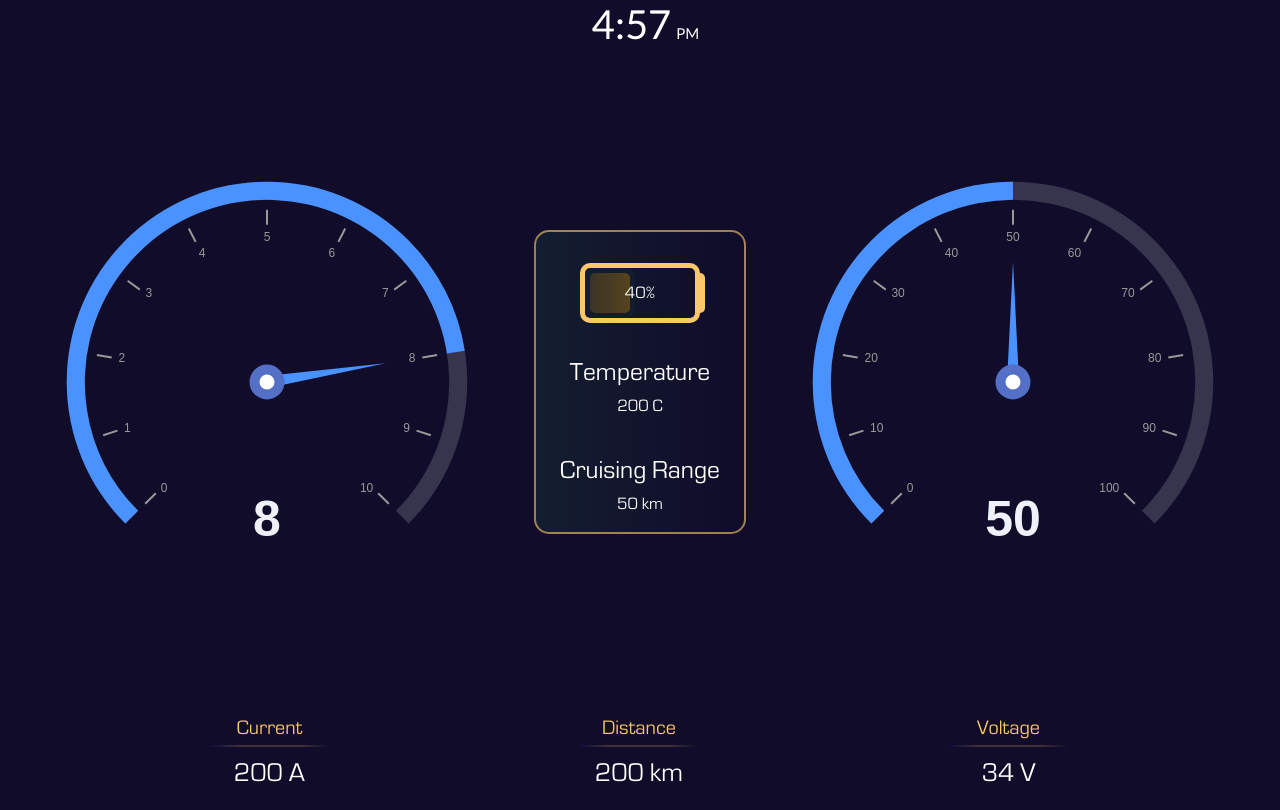
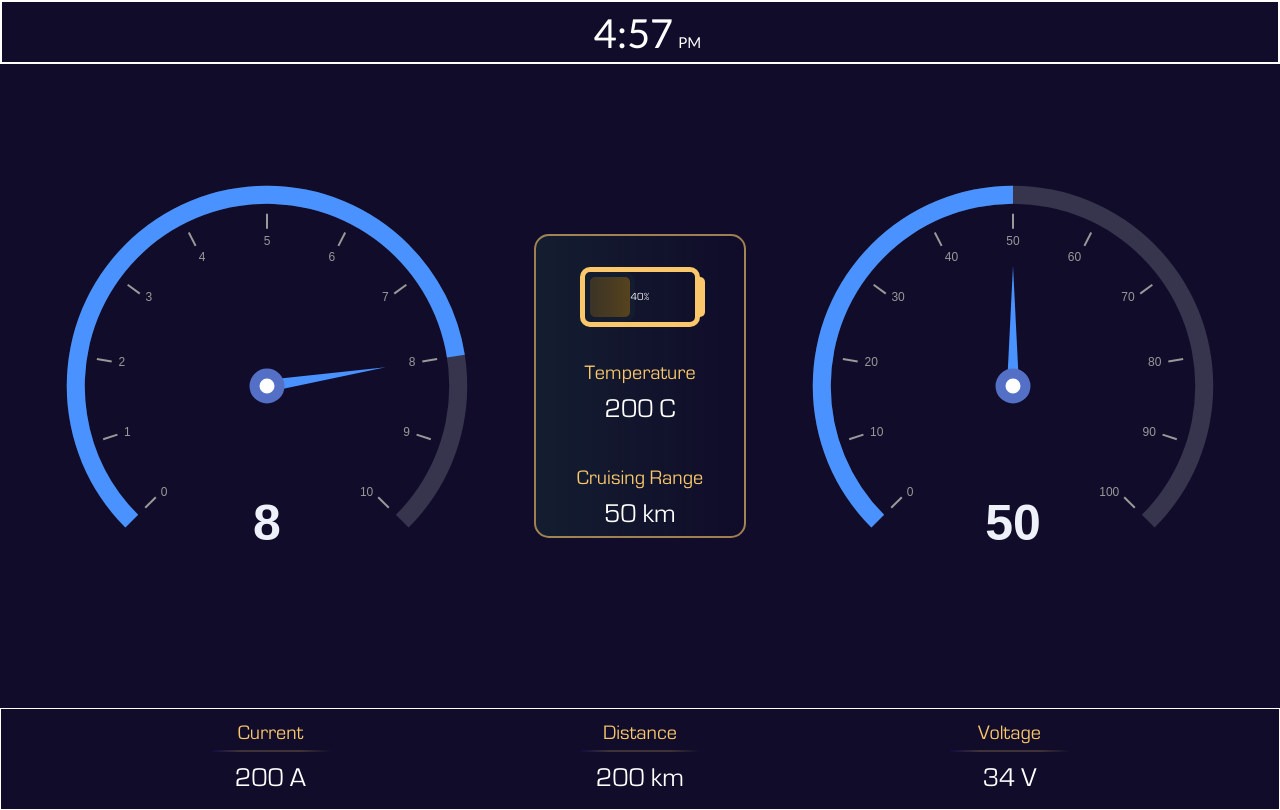
Before and after one commit to loaywaleed/mrt-dashboard, a website: page index.html in a window 1280 px wide. Drawn offline with nearby package versions, Linux system fonts and the light colour scheme.

Commit message:
font adjustment in card

```diff
--- a/css/footer.css
+++ b/css/footer.css
@@ -7,7 +7,7 @@
 
 footer {
     height: 100px;
-    /* border: 1px solid white; */
+    border: 1px solid white;
     width: calc(100% - 2px);
     display: flex;
     justify-content: center;
--- a/css/header.css
+++ b/css/header.css
@@ -1,7 +1,7 @@
 header {
   height: 60px;
   width: calc(100% - 4px);
-  /* border: 2px solid white; */
+  border: 2px solid white;
   display: flex;
   justify-content: space-between;
   align-items: center;
@@ -10,7 +10,7 @@ header {
 
 .time-text {
   font-size: 40px;
-  margin-top: 0px;
+  margin-top: 7px;
   margin-left: 15px;
   font-weight: 500;
   font-family: 'Gill Sans', 'Gill Sans MT', Calibri, 'Trebuchet MS', sans-serif;
--- a/css/styles.css
+++ b/css/styles.css
@@ -30,5 +30,14 @@
 .card-item {
   margin-top: 15%;
   font-family: 'aga bold';
-  font-size: 1.6em;
 }
+
+.card-item h2 {
+  font-size: 1.9em;
+  /* color: #f0f0f0a8; */
+  color: #fac86b;
+}
+
+.card-item p {
+  font-size: 2.5em;
+}
```
